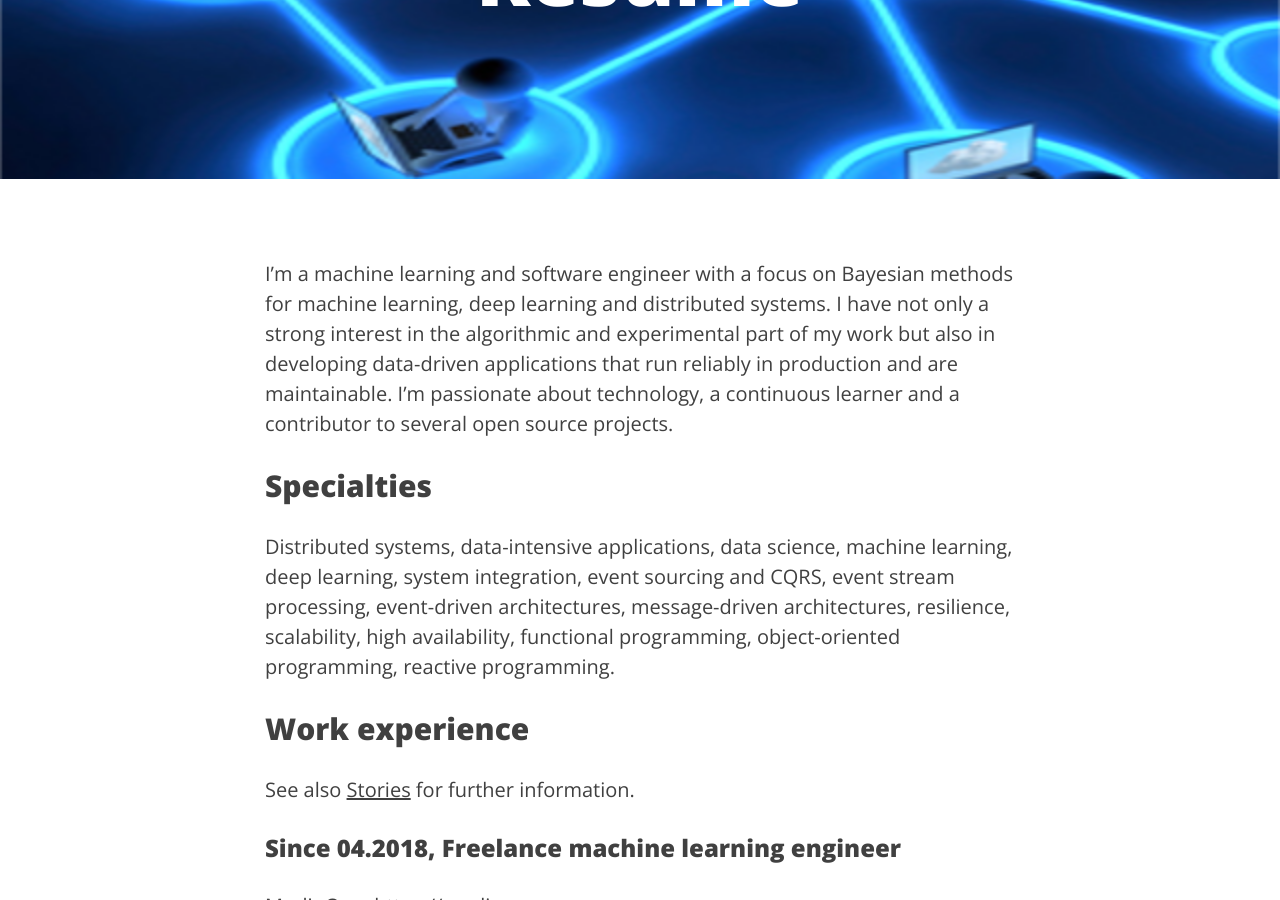
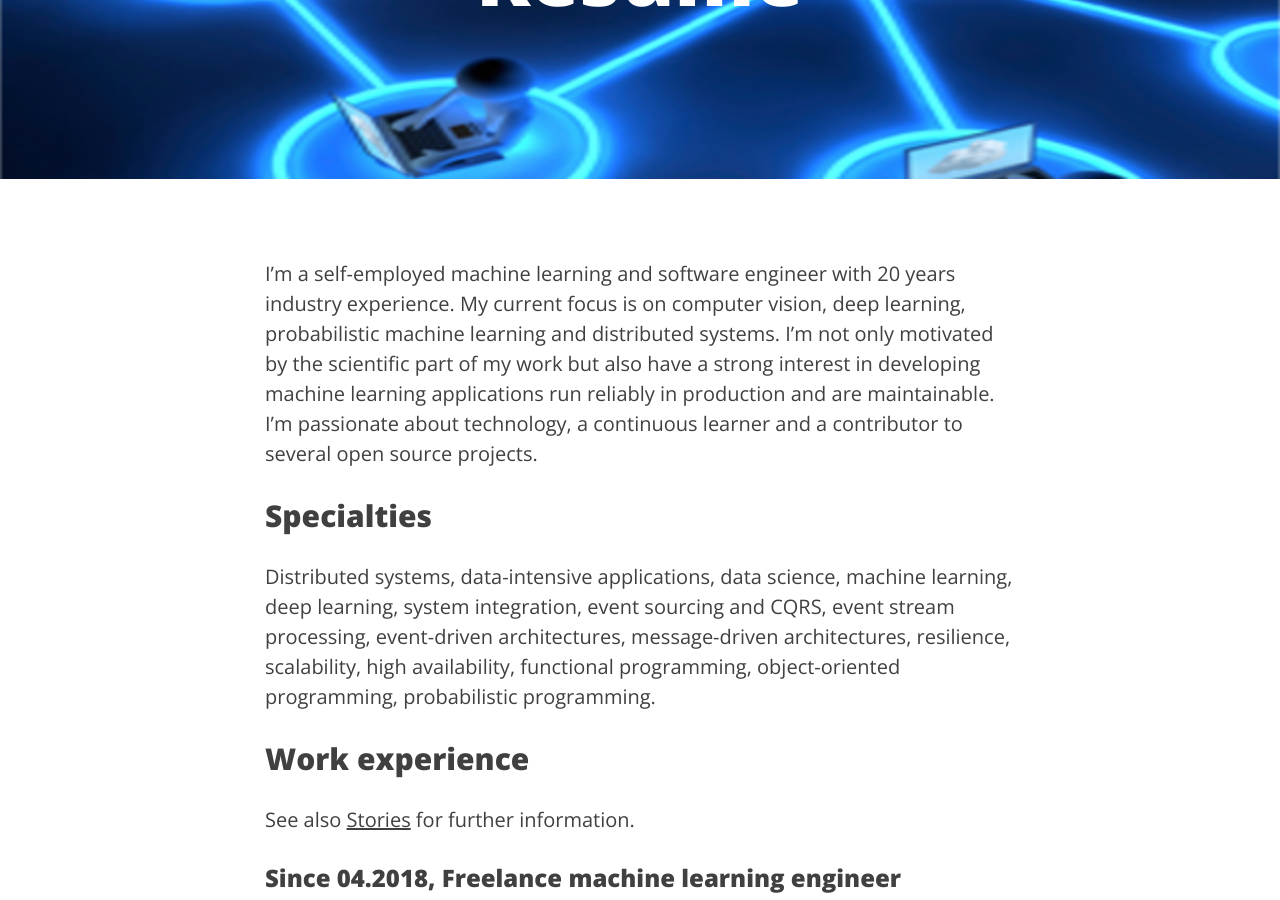
Before and after one commit to krasserm/krasserm.github.io, a Jekyll site: the page built from resume.md, in a window 1280 px wide and 900 px high, scrolled down 219 px. Built offline with Jekyll 4.4.1, drawn with Linux system fonts in a browser that asks for light colours.

Commit message:
Change intro

```diff
--- a/resume.md
+++ b/resume.md
@@ -4,10 +4,11 @@ title: "Resume"
 header-img: "img/distributed.png"
 ---
 
-I'm a machine learning and software engineer with a focus on Bayesian methods for machine learning, deep learning and
-distributed systems. I have not only a strong interest in the algorithmic and experimental part of my work but also in
-developing data-driven applications that run reliably in production and are maintainable. I'm passionate about technology,
-a continuous learner and a contributor to several open source projects.
+I'm a self-employed machine learning and software engineer with 20 years industry experience. My current focus is on
+computer vision, deep learning, probabilistic machine learning and distributed systems. I'm not only motivated by the
+scientific part of my work but also have a strong interest in developing machine learning applications run reliably in
+production and are maintainable. I'm passionate about technology, a continuous learner and a contributor to several open
+source projects.
 
 ## Specialties
 
@@ -26,7 +27,7 @@ scalability,
 high availability,
 functional programming,
 object-oriented programming,
-reactive programming.
+probabilistic programming.
 
 ## Work experience
 
```
